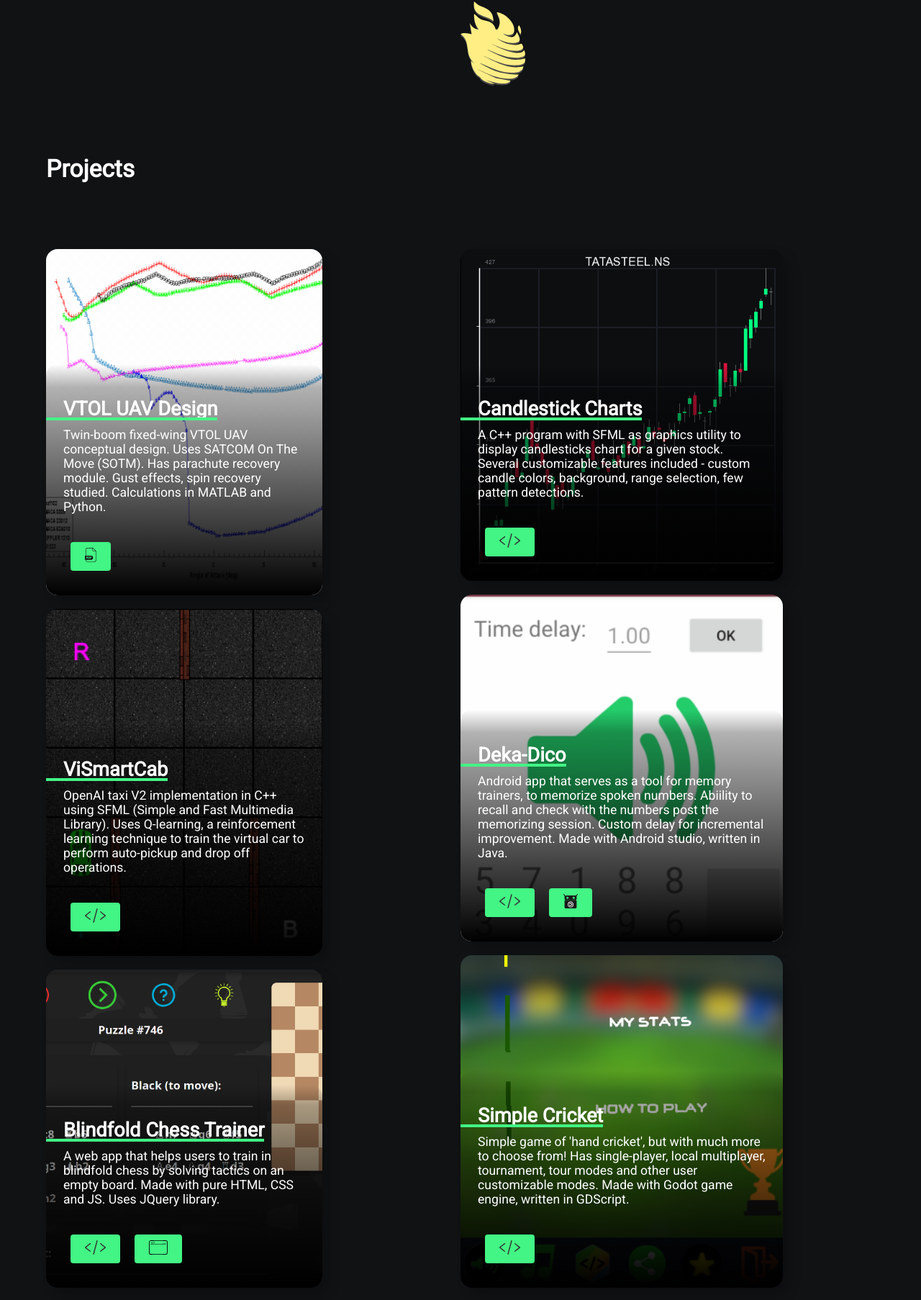
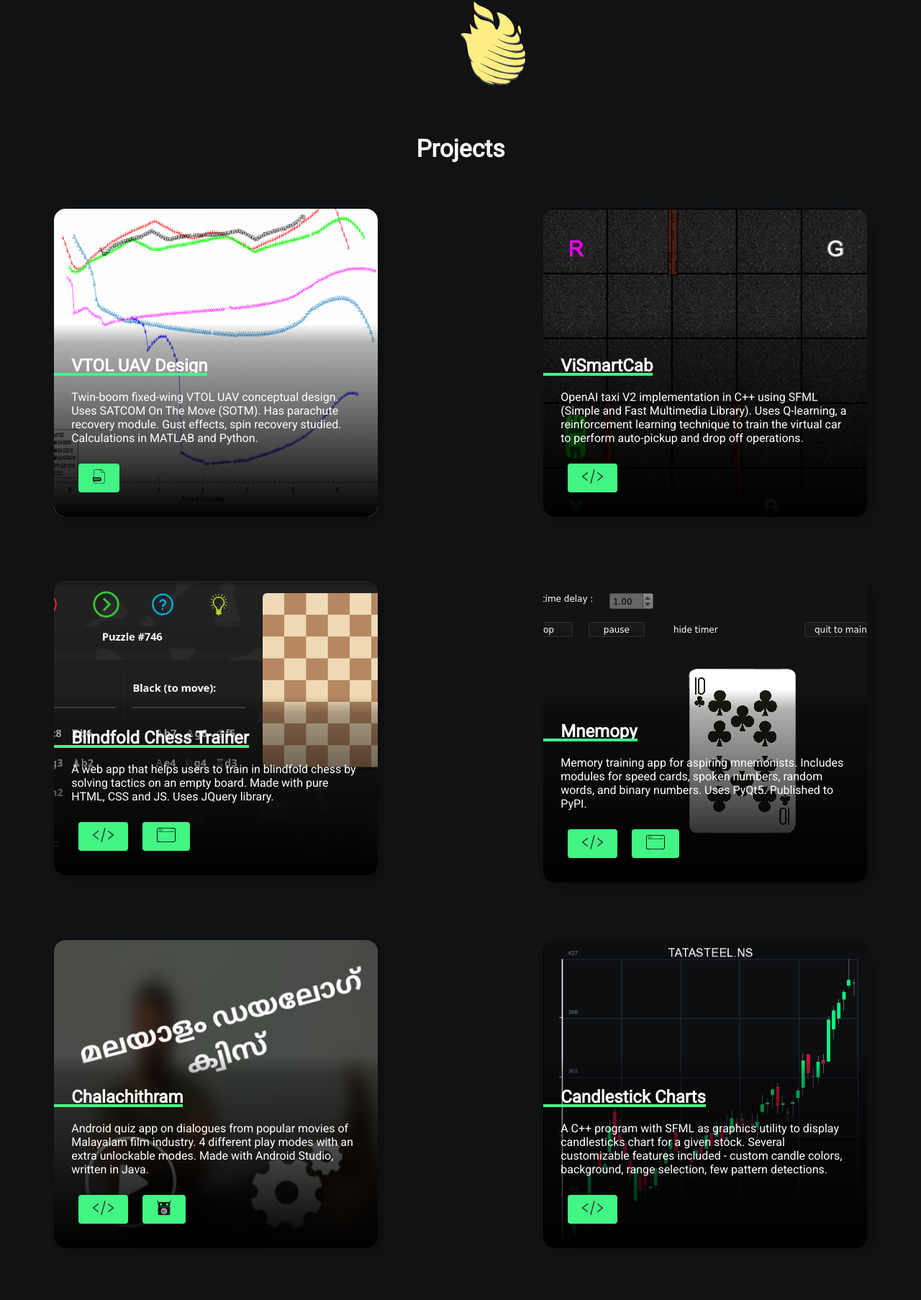
Before and after one commit to VivekThazhathattil/vivekthazhathattil.github.io, a PHP site: page / in a window 1280 px wide. Shown: the part 1172-2978 px from the top of the page at 72% size. Run offline with PHP 8.4, Linux system fonts and the light colour scheme; some libraries are stand-ins or nearby versions.

Commit message:
refactor to include grid container for project tiles

```diff
--- a/portfolio/index.html
+++ b/portfolio/index.html
@@ -135,13 +135,12 @@
     </div>
 
 	<h2 class="projects_header">Projects</h2>
-	<div class="grid-2">
-		<div class="section-3">
+	<div class="wrapper">
 		<div class="card" id="vtol">
 			<div class="card-content">
 				<h2 class="card-title">VTOL UAV Design</h2>
 				<p class="card-body">Twin-boom fixed-wing VTOL UAV conceptual design. Uses SATCOM On The Move (SOTM). Has parachute recovery module. Gust effects, spin recovery studied. Calculations in MATLAB and Python.</p>
-			<br>
+
 				<div class="button-array">
 					<a href="ot_res/vtol_uav_report.pdf" target="_blank" class="button">
 						<img
@@ -152,12 +151,11 @@
 				</div>
 			</div>
 		</div>
-			<br>
 		<div class="card" id="vismartcab">
 			<div class="card-content">
 				<h2 class="card-title">ViSmartCab</h2>
 				<p class="card-body">OpenAI taxi V2 implementation in C++ using SFML (Simple and Fast Multimedia Library). Uses Q-learning, a reinforcement learning technique to train the virtual car to perform auto-pickup and drop off operations.</p>
-			<br>
+
 				<div class="button-array">
 					<a href="https://github.com/VivekThazhathattil/vismartcab" target="_blank" class="button">
 						<img
@@ -168,12 +166,11 @@
 				</div>
 			</div>
 		</div>
-			<br>
 		<div class="card" id="blindfoldchess">
 			<div class="card-content">
 				<h2 class="card-title">Blindfold Chess Trainer</h2>
 				<p class="card-body">A web app that helps users to train in blindfold chess by solving tactics on an empty board. Made with pure HTML, CSS and JS. Uses JQuery library.</p>
-			<br>
+
 				<div class="button-array">
 					<a href="https://github.com/VivekThazhathattil/chess-blindfold-trainer" target="_blank" class="button">
 						<img
@@ -190,12 +187,11 @@
 				</div>
 			</div>
 		</div>
-			<br>
 		<div class="card" id="mnemopy">
 			<div class="card-content">
 				<h2 class="card-title">Mnemopy</h2>
 				<p class="card-body">Memory training app for aspiring mnemonists. Includes modules for speed cards, spoken numbers, random words, and binary numbers. Uses PyQt5. Published to PyPI.</p>
-			<br>
+
 				<div class="button-array">
 					<a href="https://github.com/VivekThazhathattil/mnemopy" target="_blank" class="button">
 						<img
@@ -212,12 +208,11 @@
 				</div>
 			</div>
 		</div>
-			<br>
 		<div class="card" id="chalachithram">
 			<div class="card-content">
 				<h2 class="card-title">Chalachithram</h2>
 				<p class="card-body">Android quiz app on dialogues from popular movies of Malayalam film industry. 4 different play modes with an extra unlockable modes. Made with Android Studio, written in Java.</p>
-			<br>
+
 				<div class="button-array">
 					<a href="https://github.com/VivekThazhathattil/Chalachithram" target="_blank" class="button">
 						<img
@@ -234,12 +229,26 @@
 				</div>
 			</div>
 		</div>
-			<br>
+		<div class="card" id="candlesticks">
+			<div class="card-content">
+				<h2 class="card-title">Candlestick Charts</h2>
+				<p class="card-body">A C++ program with SFML as graphics utility to display candlesticks chart for a given stock. Several customizable features included - custom candle colors, background, range selection, few pattern detections.</p>
+
+				<div class="button-array">
+					<a href="https://github.com/VivekThazhathattil/candlesticks-SFML" target="_blank" class="button">
+						<img
+						class="proj_img"
+						alt="proj img"
+						src="img/code_icon.svg">
+					</a>
+				</div>
+			</div>
+		</div>
 		<div class="card" id="markdown">
 			<div class="card-content">
 				<h2 class="card-title">Markdown Prviewer</h2>
 				<p class="card-body">Minimal looking web app that converts plain markup input to formatted HTML. Made with ReactJS. Prime focus was to create a simple and easy to use interface. Marked.js used for markdown conversion.</p>
-			<br>
+
 				<div class="button-array">
 					<a href="https://github.com/VivekThazhathattil/markdown-viewer" target="_blank" class="button">
 						<img
@@ -256,32 +265,11 @@
 				</div>
 			</div>
 		</div>
-			<br>
-
-		</div>
-
-		<div class="section-4">
-			<div class="card" id="candlesticks">
-				<div class="card-content">
-					<h2 class="card-title">Candlestick Charts</h2>
-					<p class="card-body">A C++ program with SFML as graphics utility to display candlesticks chart for a given stock. Several customizable features included - custom candle colors, background, range selection, few pattern detections.</p>
-			<br>
-					<div class="button-array">
-						<a href="https://github.com/VivekThazhathattil/candlesticks-SFML" target="_blank" class="button">
-							<img
-							class="proj_img"
-							alt="proj img"
-							src="img/code_icon.svg">
-						</a>
-					</div>
-				</div>
-			</div>
-			<br>
 		<div class="card" id="dekadico">
 			<div class="card-content">
 				<h2 class="card-title">Deka-Dico</h2>
 				<p class="card-body">Android app that serves as a tool for memory trainers, to memorize spoken numbers. Abiility to recall and check with the numbers post the memorizing session. Custom delay for incremental improvement. Made with Android studio, written in Java.</p>
-			<br>
+
 				<div class="button-array">
 					<a href="https://github.com/VivekThazhathattil/dekadico" target="_blank" class="button">
 						<img
@@ -298,12 +286,11 @@
 				</div>
 			</div>
 		</div>
-			<br>
 		<div class="card" id="cricket">
 			<div class="card-content">
 				<h2 class="card-title">Simple Cricket</h2>
 				<p class="card-body">Simple game of 'hand cricket', but with much more to choose from! Has single-player, local multiplayer, tournament, tour modes and other user customizable modes. Made with Godot game engine, written in GDScript.</p>
-			<br>
+
 				<div class="button-array">
 					<a href="https://github.com/VivekThazhathattil/godot_hawkrik" target="_blank" class="button">
 						<img
@@ -314,12 +301,11 @@
 				</div>
 			</div>
 		</div>
-			<br>
 		<div class="card" id="fen2img">
 			<div class="card-content">
 				<h2 class="card-title">FEN2img [WIP]</h2>
 				<p class="card-body">A web tool that converts FEN chess notation into image. Supports multiple image types: SVG, PNG, JPEG. Multiple image customizability options available. Can be added as a bookmarklet or used as API calls.</p>
-			<br>
+
 				<div class="button-array">
 					<a href="https://github.com/VivekThazhathattil/FEN-to-img" target="_blank" class="button">
 						<img
@@ -336,12 +322,11 @@
 				</div>
 			</div>
 		</div>
-			<br>
 		<div class="card" id="ozhukk">
 			<div class="card-content">
 				<h2 class="card-title">Ozhukk [WIP]</h2>
 				<p class="card-body">Visualizes few commonly known flows. Written in HTML/CSS/JS, uses jQuery library. HTML canvas used for fluid flow display.</p>
-			<br>
+
 				<div class="button-array">
 					<a href="https://github.com/VivekThazhathattil/Ozhukk" target="_blank" class="button">
 						<img
@@ -358,10 +343,10 @@
 				</div>
 			</div>
 		</div>
-			<br>
+	</div>
+	<div class="contact">
     	<h2>Contact</h2>
     	<p>vivek.thazhathattil@gmail.com</p>
 	</div>
-       </div>
 </body>
 </html>
--- a/portfolio/style.css
+++ b/portfolio/style.css
@@ -6,9 +6,26 @@
     --clr-accent-400: hsl(142, 90%, 61%);
 }
 
+.wrapper{
+    display: grid;
+    grid-template-columns: repeat(2, 1fr);
+    grid-auto-rows: minmax(300px, auto);
+    grid-gap: 5em;
+    margin: auto;
+    align-items: center;
+    justify-items: center;
+}
+
+.contact{
+    padding: 10px;
+}
+
 .projects_header{
     font-size: 2.1rem;
+    display: flex;
+    justify-content: center;
     padding: 5%;
+    margin: auto;
 }
 
 .grid-2{
@@ -131,6 +148,7 @@ a{
     border-radius: 1rem;
     box-shadow: 10px 10px 15px 0 rgba(0,0,0,0.2);
     transition: 0.2s;
+    overflow: hidden;
 }
 
 .card:hover, .card:focus{
@@ -194,7 +212,6 @@ a{
         hsl(20 0% 0% / 0.3) 10%,
         hsl(0 0% 0% / 1)
     );
-    border-radius: 1rem;
 }
 
 .card-title{
@@ -298,4 +315,8 @@ background-color: var(--clr-neutral-100);
         margin: 10px 10px 10px 10px;
         width: auto;
     }
+    .wrapper{
+        grid-template-columns: 1fr;
+        padding: 10px;
+    }
 }
```
Lines whose indentation alone changed are shown as unchanged.
